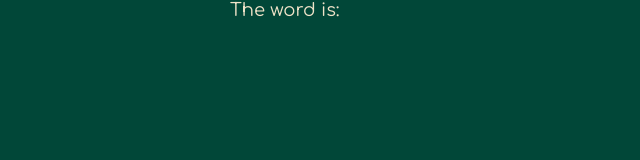
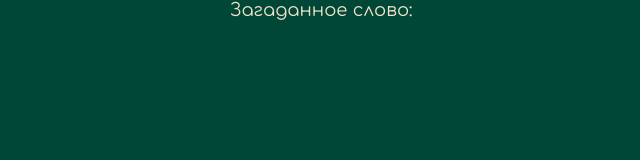
Before and after one commit to EdgeFirewalk/leaf, a React (Create React App) app: page / in a window 1280 px wide. Both pictures are taken after a click on the button "Случайное слово". Shown: the top 160 px of the page, without its empty margins (115-755 px from the left). Built offline with nearby package versions, Linux system fonts and the light colour scheme.

Commit message:
Now word in game is stored in uppercase

```diff
--- a/src/pages/GamePage/GamePage.jsx
+++ b/src/pages/GamePage/GamePage.jsx
@@ -13,13 +13,13 @@ const GamePage = () => {
       // TODO: Перенаправить на ErrorPage
     }
 
-    setWord(location.state.word);
+    setWord(location.state.word.toUpperCase());
   }, []);
 
   return (
     <div>
       <Container>
-        <p>The word is: {word}</p>
+        <p>Загаданное слово: {word}</p>
       </Container>
     </div>
   );
```
